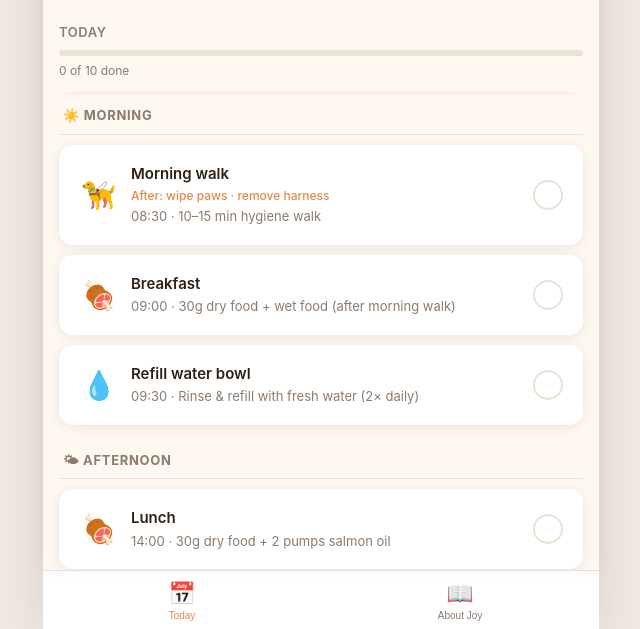
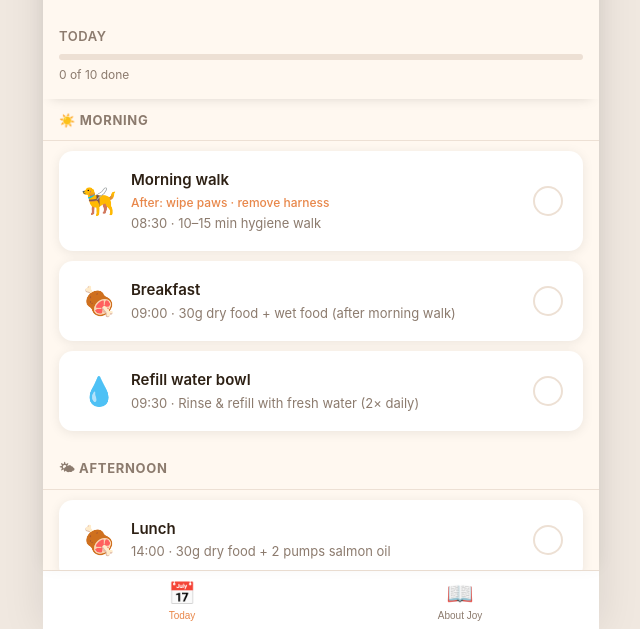
Before and after one commit to tony-yakim/joys_diary, a website: page index.html in a window 1280 px wide. Shown: the part 171-800 px from the top of the page, without its empty margins (319-959 px from the left). Drawn offline with Linux system fonts and the light colour scheme.

Commit message:
Fix sticky progress + dividers: full-width bg, no gap

```diff
--- a/styles.css
+++ b/styles.css
@@ -203,9 +203,13 @@ header::before {
   top: 0;
   z-index: 20;
   background: var(--color-bg);
-  padding: 12px 0 12px;
-  margin-bottom: 4px;
-  box-shadow: 0 6px 8px -8px rgba(0,0,0,0.15);
+  margin: 0 -16px;
+  padding: 14px 16px 12px;
+  min-height: var(--sticky-progress-h);
+  box-shadow: 0 6px 12px -8px rgba(0,0,0,0.18);
+  display: flex;
+  flex-direction: column;
+  justify-content: center;
 }
 
 /* ─── Schedule Cards ─────────────────────── */
@@ -340,8 +344,8 @@ header::before {
   text-transform: uppercase;
   letter-spacing: 0.7px;
   color: var(--color-text-muted);
-  padding: 10px 4px 8px;
-  margin-top: 6px;
+  margin: 6px -16px 0;
+  padding: 12px 16px 10px;
   border-bottom: 1px solid var(--color-border);
 }
 
--- a/sw.js
+++ b/sw.js
@@ -1,4 +1,4 @@
-const CACHE = 'joys-diary-v8';
+const CACHE = 'joys-diary-v9';
 const ASSETS = [
   '/',
   '/index.html',
```
Also changed, not shown: icons/walks-route.png (added).
